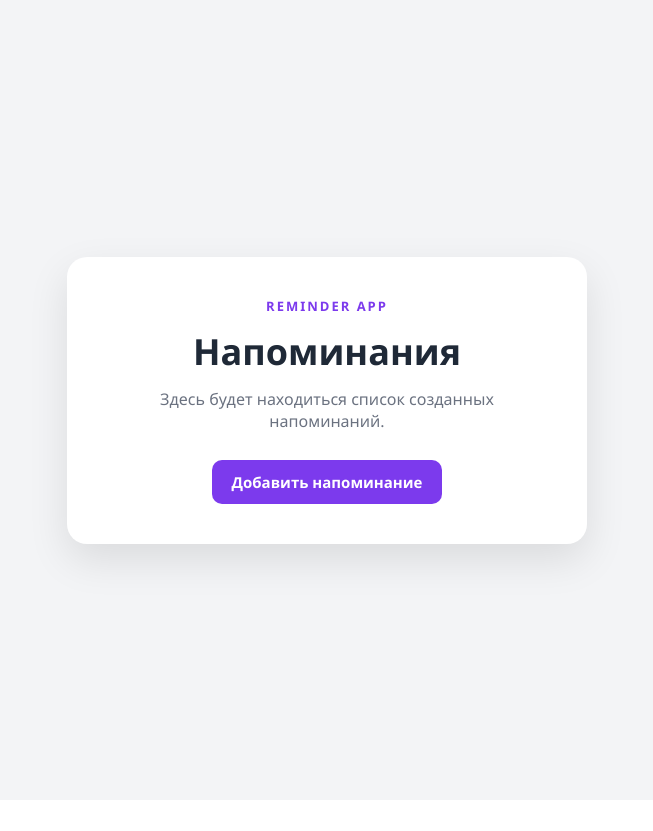
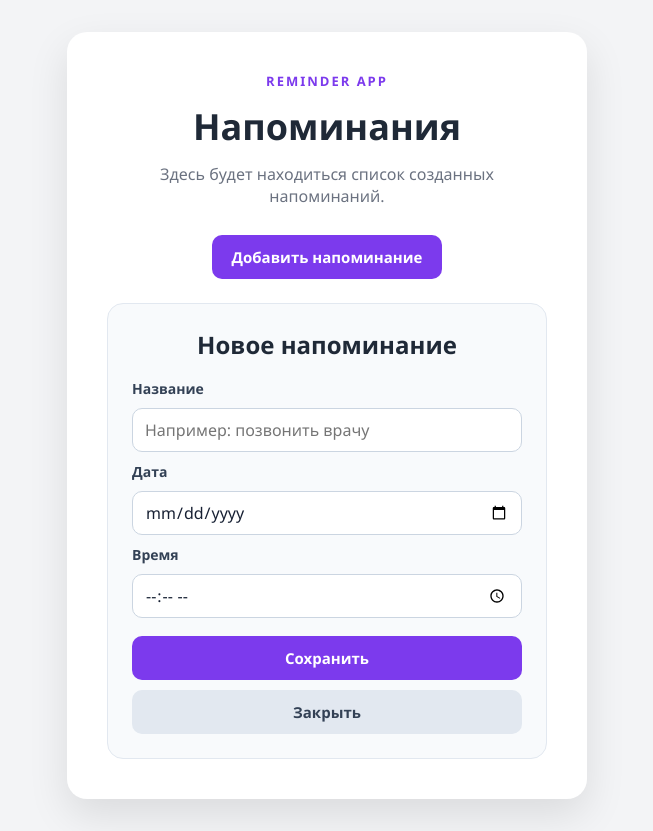
Before and after one commit to askly8390/reminder-app, a Vue app: page / in a window 1280 px wide. Both pictures are taken after a click on the button "Добавить напоминание". Shown: the whole page, without its empty margins (313-966 px from the left). Before the commit the page ends 800 px from the top, so only its background shows below. Built offline with nearby package versions, Linux system fonts and the light colour scheme.

Commit message:
feat: add reminder creation form

```diff
--- a/src/renderer/src/App.vue
+++ b/src/renderer/src/App.vue
@@ -1,11 +1,70 @@
+<script setup lang="ts">
+import { ref } from 'vue'
+type Reminder = {
+  id: number
+  title: string
+  date: string
+  time: string
+}
+
+const isFormOpen = ref(false)
+const reminderTitle = ref('')
+const reminderDate = ref('')
+const reminderTime = ref('')
+const reminders = ref<Reminder[]>([])
+const saveReminder = (): void => {
+  if (!reminderTitle.value || !reminderDate.value || !reminderTime.value) {
+    return
+  }
+
+  reminders.value.push({
+    id: Date.now(),
+    title: reminderTitle.value,
+    date: reminderDate.value,
+    time: reminderTime.value
+  })
+
+  reminderTitle.value = ''
+  reminderDate.value = ''
+  reminderTime.value = ''
+  isFormOpen.value = false
+}
+</script>
 <template>
   <main class="app">
     <section class="welcome-card">
       <p class="label">REMINDER APP</p>
       <h1>Напоминания</h1>
-      <p>Здесь будет находиться список созданных напоминаний.</p>
+      <ul v-if="reminders.length" class="reminder-list">
+        <li v-for="reminder in reminders" :key="reminder.id" class="reminder-item">
+          <strong>{{ reminder.title }}</strong>
+          <span>{{ reminder.date }} в {{ reminder.time }}</span>
+        </li>
+      </ul>
 
-      <button type="button">Добавить напоминание</button>
+      <p v-else>Здесь будет находиться список созданных напоминаний.</p>
+
+      <button type="button" @click="isFormOpen = true">Добавить напоминание</button>
+
+      <div v-if="isFormOpen" class="reminder-form">
+        <h2>Новое напоминание</h2>
+
+        <label for="reminder-title">Название</label>
+        <input
+          id="reminder-title"
+          v-model="reminderTitle"
+          type="text"
+          placeholder="Например: позвонить врачу"
+        />
+        <label for="reminder-date">Дата</label>
+        <input id="reminder-date" v-model="reminderDate" type="date" />
+
+        <label for="reminder-time">Время</label>
+        <input id="reminder-time" v-model="reminderTime" type="time" />
+
+        <button type="button" @click="saveReminder">Сохранить</button>
+        <button type="button" @click="isFormOpen = false">Закрыть</button>
+      </div>
     </section>
   </main>
 </template>
@@ -60,4 +119,82 @@ button {
   font-weight: 600;
   cursor: pointer;
 }
+.reminder-list {
+  display: grid;
+  gap: 12px;
+  margin: 0 0 24px;
+  padding: 0;
+  list-style: none;
+  text-align: left;
+}
+
+.reminder-item {
+  display: flex;
+  align-items: center;
+  justify-content: space-between;
+  gap: 16px;
+  padding: 14px 16px;
+  border: 1px solid #e2e8f0;
+  border-radius: 12px;
+  background: #f8fafc;
+}
+
+.reminder-item strong {
+  overflow-wrap: anywhere;
+}
+
+.reminder-item span {
+  flex-shrink: 0;
+  color: #64748b;
+  font-size: 14px;
+}
+
+.reminder-form {
+  display: grid;
+  gap: 10px;
+  margin-top: 24px;
+  padding: 24px;
+  border: 1px solid #e2e8f0;
+  border-radius: 16px;
+  background: #f8fafc;
+  text-align: left;
+}
+
+.reminder-form h2 {
+  margin: 0 0 8px;
+  text-align: center;
+}
+
+.reminder-form label {
+  color: #334155;
+  font-size: 14px;
+  font-weight: 600;
+}
+
+.reminder-form input {
+  width: 100%;
+  height: 44px;
+  padding: 0 12px;
+  border: 1px solid #cbd5e1;
+  border-radius: 10px;
+  background: white;
+  color: #172033;
+  font: inherit;
+}
+
+.reminder-form input:focus {
+  border-color: #7c3aed;
+  outline: 3px solid #ede9fe;
+}
+
+.reminder-form button {
+  width: 100%;
+  margin-top: 8px;
+}
+
+.reminder-form button + button {
+  margin-top: 0;
+  background: #e2e8f0;
+  color: #334155;
+}
 </style>
--- a/src/renderer/src/assets/main.css
+++ b/src/renderer/src/assets/main.css
@@ -13,7 +13,8 @@ body,
 body {
   min-width: 320px;
   min-height: 100vh;
-  overflow: hidden;
+  overflow-x: hidden;
+  overflow-y: auto;
 }
 
 button,
```
